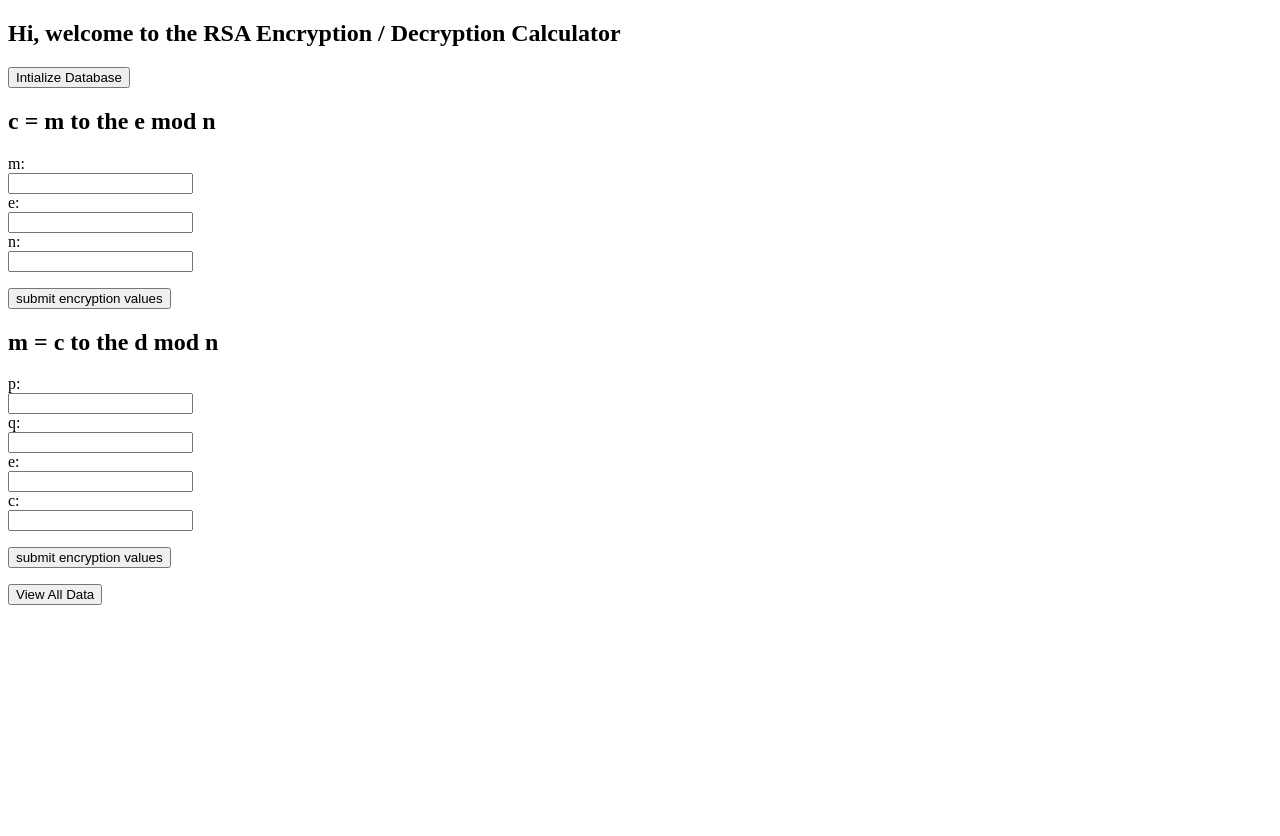
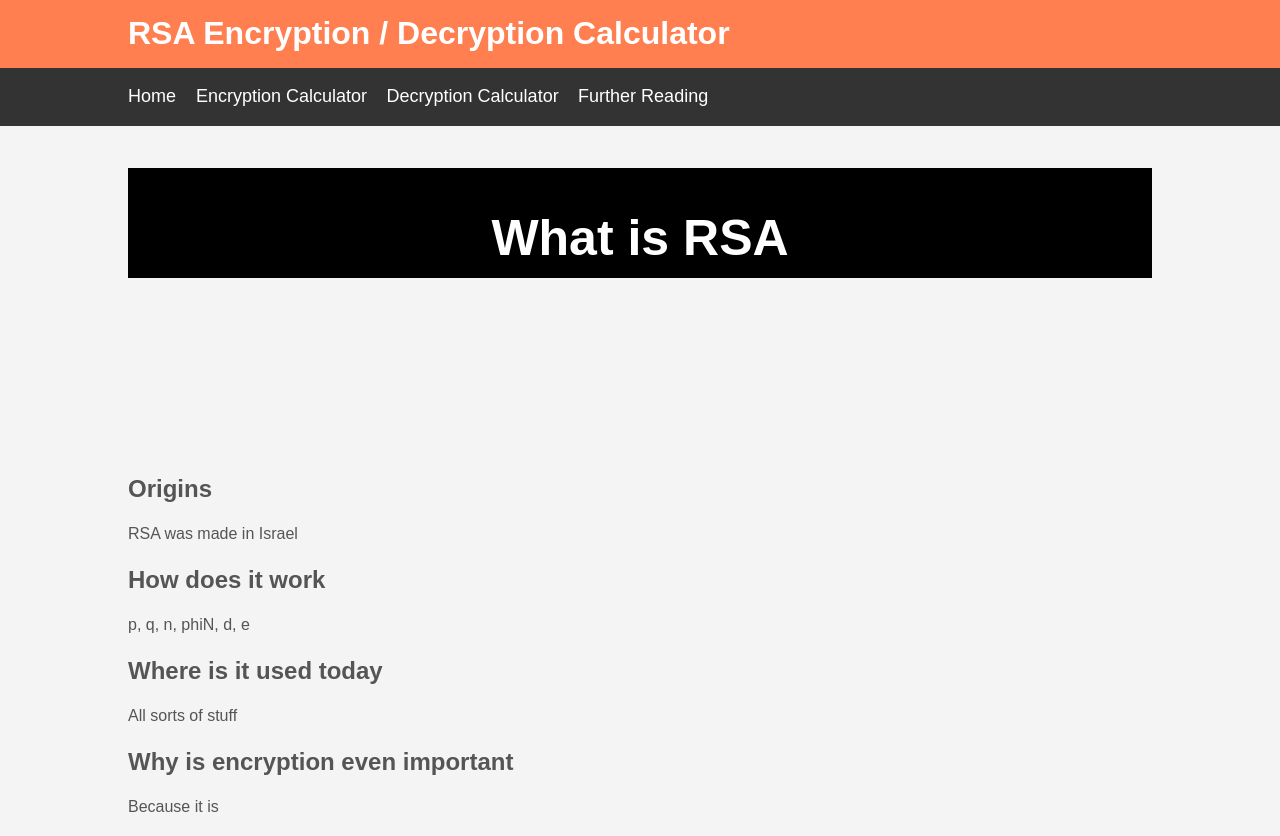
Before and after one commit to adialachar/RSA-Encryption-Decryption-Calculator, a Flask app: page / in a window 1280 px wide. Before the commit the page ends 605 px from the top, so only its background shows below. Run offline with Flask 2, Linux system fonts and the light colour scheme.

Commit message:
Front end update, Back end disabled

```diff
--- a/app.py
+++ b/app.py
@@ -12,7 +12,7 @@ db = SQLAlchemy(app)
 
 @app.route("/")
 def main():
-	return render_template("homePage.html")
+	return render_template("newHomePage.html")
 
 
 # p and q must be prime numbers that are relatively prime to each other, and cannot be the same numberr. Their product is n, which one part of the public key.
@@ -111,75 +111,75 @@ def encrypt():
 
 
 	#numbers = None
-	if request.method == 'POST':
-		numbers = request.form
+	#if request.method == 'POST':
+	#	numbers = request.form
 
 
-	print(numbers)
+	#print(numbers)
 
-	e = numbers.get('e', -1)
-	m = number.get('m', -1)
-	n = number.get('n' , -1)
+	#e = numbers.get('e', -1)
+	#m = number.get('m', -1)
+	#n = number.get('n' , -1)
 
 
 
 
 
-	c = cal(e, m, n)
+	#c = cal(e, m, n)
 
-	ENC = EncryptionDdata(Sea = c, Emm = m, Enn = n, Eee = e)
+	#ENC = EncryptionDdata(Sea = c, Emm = m, Enn = n, Eee = e)
 
-	db.session.add(ENC)
-	db.commit()
+	#db.session.add(ENC)
+	#db.commit()
 
 
-	return render_template('encryptData.html', c = c)
+	return render_template('encryptData.html')
 
 
 @app.route('/decryptData', methods = ['POST', 'GET'])
 def decrypt():
 
 	#number = None
-	if request.method == 'POST':
-		numbers = request.form
+	#if request.method == 'POST':
+	#	numbers = request.form
 
 
-	print(numbers)
+	#print(numbers)
 
 
 
-	c = numbers.get('c', -1)
-	e = numbers.get('e', -1)
-	p = numbers.get('p', -1)
-	q = numbers.get('q', -1)
+	#c = numbers.get('c', -1)
+	#e = numbers.get('e', -1)
+	#p = numbers.get('p', -1)
+	#q = numbers.get('q', -1)
 
-	if p == q:
-		return render_template('p_q_coPrime_error.html')
+	#if p == q:
+	#	return render_template('p_q_coPrime_error.html')
 
 	# if e is not coprime to phiN
-		return render_template('e_phiN_coprime_error.html')
+	#	return render_template('e_phiN_coprime_error.html')
 
 
 
 
-	n = p * q
+	#n = p * q
 
-	phiN = (p - 1) * (q - 1)
+	#phiN = (p - 1) * (q - 1)
 
 
 	#(d)(e) triple bar 1 mod phiN
 
-	d = None
-	m = None
-	d = modinv(e, phiN)
-	m = cal(d, c, phiN)
+	#d = None
+	#m = None
+	#d = modinv(e, phiN)
+	#m = cal(d, c, phiN)
 
-	DEC = DecryptionData(Sea = c, Pee = p, Quu = q, Ee = e, Dee = d)
-	db.session.add(DEC)
-	db.session.commit()
+	#DEC = DecryptionData(Sea = c, Pee = p, Quu = q, Ee = e, Dee = d)
+	#db.session.add(DEC)
+	#db.session.commit()
 
 
-	return render_template('decryptData.html' , m = m, d = d)
+	return render_template('decryptData.html')
 
 @app.route('/accessDB' , methods = ['POST', 'GET'])
 def accessDB():
--- /dev/null
+++ b/static/style.css
@@ -0,0 +1,101 @@
+
+
+body{
+	font-family: Arial, Helvetica, sans-serif;
+	background-color:#f4f4f4;
+	color: #555555;
+	line-height: 1.6em;
+	margin: 0;
+}
+
+.container{
+
+	width: 80%;
+	margin: auto;
+	overflow: hidden;
+
+}
+
+#main-header{
+
+	background-color: coral;
+	color: #FFF;
+	position-top: fixed;
+}
+
+#navbar{
+
+	background-color: #333;
+	color: #FFF;
+	position-top: fixed;
+}
+
+#navbar ul{
+
+
+	padding: 0;
+	list-style: none;
+
+
+
+
+
+}
+
+#navbar li{
+
+
+	display: inline;
+
+
+
+}
+
+
+#navbar a{
+
+	color: white;
+	text-decoration: none;
+	font-size: 18px;
+
+	padding-right: 15px;
+
+}
+
+#showcase{
+
+	background-position: center right;
+	min-height: 300px;
+	margin-bottom: 30px;
+
+	text-align: center;
+
+}
+
+#showcase h1{
+
+	background-color: black;
+	color: white;
+	font-size: 50px;
+	line-height: 1.6em;
+	padding-top: 30px;
+
+}
+
+
+
+.my-form{
+
+
+	padding: 30px;
+
+
+
+}
+
+.myform br{
+
+	display: block;
+
+
+}
--- a/templates/homePage.html
+++ b/templates/homePage.html
@@ -2,6 +2,7 @@
 
 
 	<html>
+		<head> <link rel="stylesheet" type="text/css" href="../static/style.css" > </head>
 		<body>
 			<h2> Hi, welcome to the RSA Encryption / Decryption Calculator  </h2>
 
--- /dev/null
+++ b/templates/newHomePage.html
@@ -0,0 +1,52 @@
+<!DOCTYPE html>
+
+<html>
+
+	<head>
+		<title> RSA Encryption / Decryption Calculator </title>
+		<link rel="stylesheet" type="text/css" href="../static/style.css">
+	</head>
+
+	<body>
+		<header id="main-header">
+			<div class="container">
+				<h1> RSA Encryption / Decryption Calculator </h1>
+			</div>
+		</header>
+
+		<nav id="navbar">
+			<div class="container">
+				<ul>
+					<li><a href="http://127.0.0.1:5000"> Home </a></li>
+					<li><a href="http://127.0.0.1:5000/encryptData">Encryption Calculator</a></li>
+					<li><a href="http://127.0.0.1:5000/decryptData">Decryption Calculator</a></li>
+					<li><a href="#">Further Reading</a></li>
+				</ul>
+			</div>
+		</nav>
+
+		<section id="showcase">
+			<div class="container">
+				<h1> What is RSA </h1>
+			</div>
+		</section>
+
+		<div class="container">
+			<section id = "main">
+				<h1> Origins </h1>
+					<p> RSA was made in Israel </p>
+				<h1> How does it work </h1>
+					<p> p, q, n, phiN, d, e </p>
+				<h1> Where is it used today </h1>
+					<p> All sorts of stuff </p>
+				<h1> Why is encryption even important </h1>
+					<p> Because it is </p>
+
+			</section>
+		</div>
+
+
+</body>
+
+
+</html>
```
Also changed, not shown: static/forms.css (added, +15 -0 lines), templates/decryptData.html (+44 -5 lines), templates/encryptData.html (+36 -1 lines), README.md (added).
